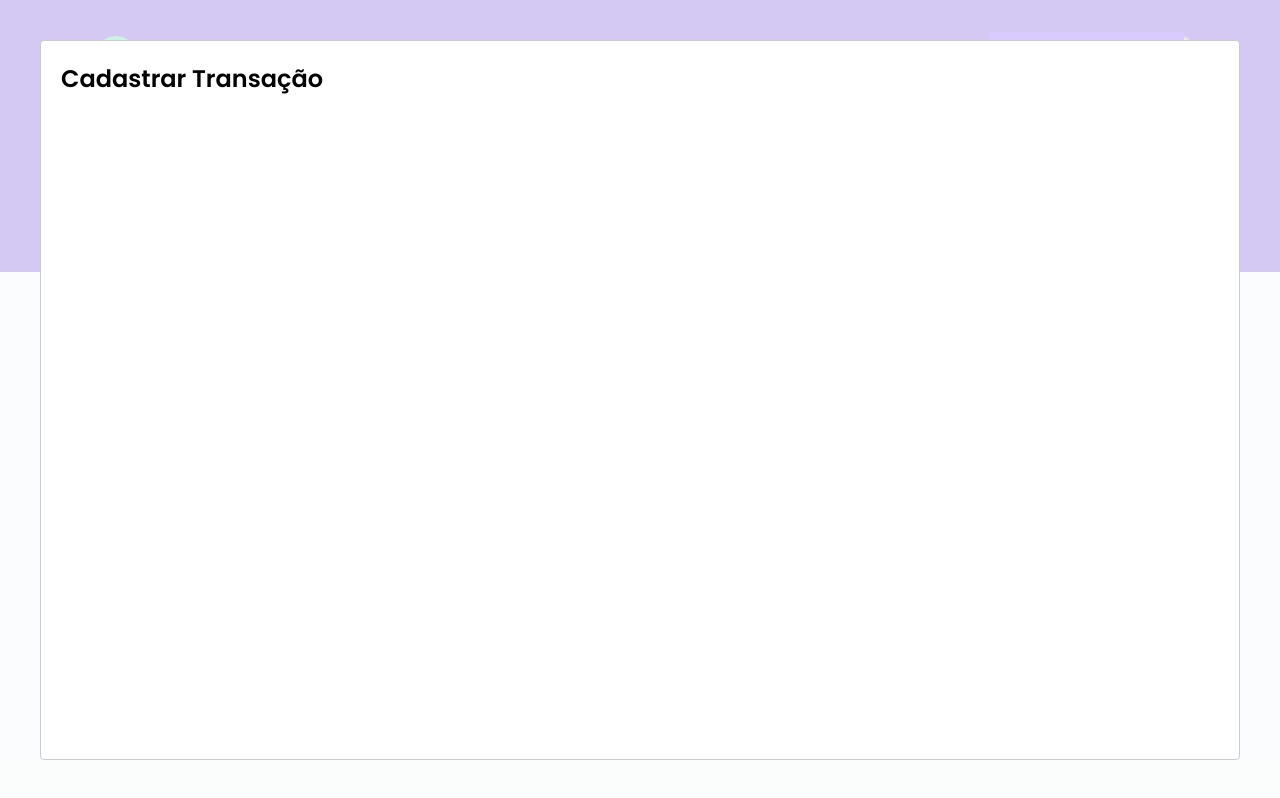
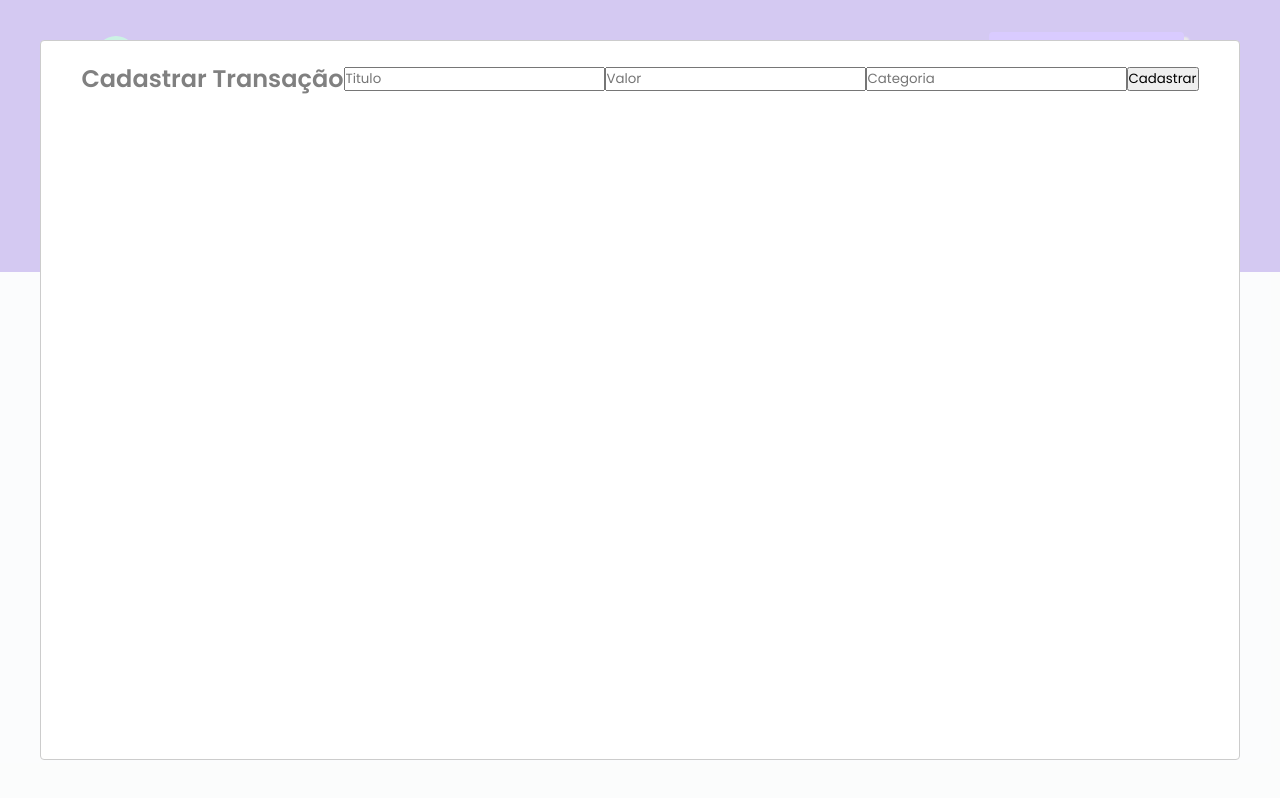
Before and after one commit to ernestopmaria/IgniteReactJS, a React (Create React App) app in the folder dtmoney/: page / in a window 1280 px wide. Both pictures are taken after a click on the button "Nova Transação". Shown: the top 798 px of the page. Built offline with nearby package versions, Linux system fonts and the light colour scheme; no server answers; what miragejs would draw is missing.

Commit message:
modal settings

```diff
--- a/dtmoney/src/NewTransactionModal/index.tsx
+++ b/dtmoney/src/NewTransactionModal/index.tsx
@@ -1,6 +1,6 @@
 
 import Modal from 'react-modal';
-import { Content } from '../components/Header/styles';
+import { Container } from './styles';
 
 
 interface INewTransactionModalProps{
@@ -12,13 +12,20 @@ onRequestClose:()=>void
 export function NewTransactionModal({isOpen,onRequestClose}:INewTransactionModalProps){
 
     return(
-        <Content>
+
         <Modal
         isOpen={isOpen}
-        onRequestClose={onRequestClose}
-        >
-            <h2>Cadastrar Transação</h2>
+        onRequestClose={onRequestClose}>
+
+        <Container>
+        <h2>Cadastrar Transação</h2>
+        <input placeholder="Titulo" />
+        <input type="number" placeholder="Valor" />
+        <input placeholder="Categoria" />
+        <button type="submit">Cadastrar</button>
+        </Container>
+
         </Modal>
-        </Content>
+
     )
 }
--- a/dtmoney/src/NewTransactionModal/styles.ts
+++ b/dtmoney/src/NewTransactionModal/styles.ts
@@ -1,3 +1,15 @@
 import styled  from "styled-components";
 
-export const Container =styled.div``;
+export const Container =styled.form`
+    display: flex;
+    align-items: center;
+    justify-content: center;
+    text-align: center;
+    color:gray;
+
+
+
+
+
+
+`;
```
